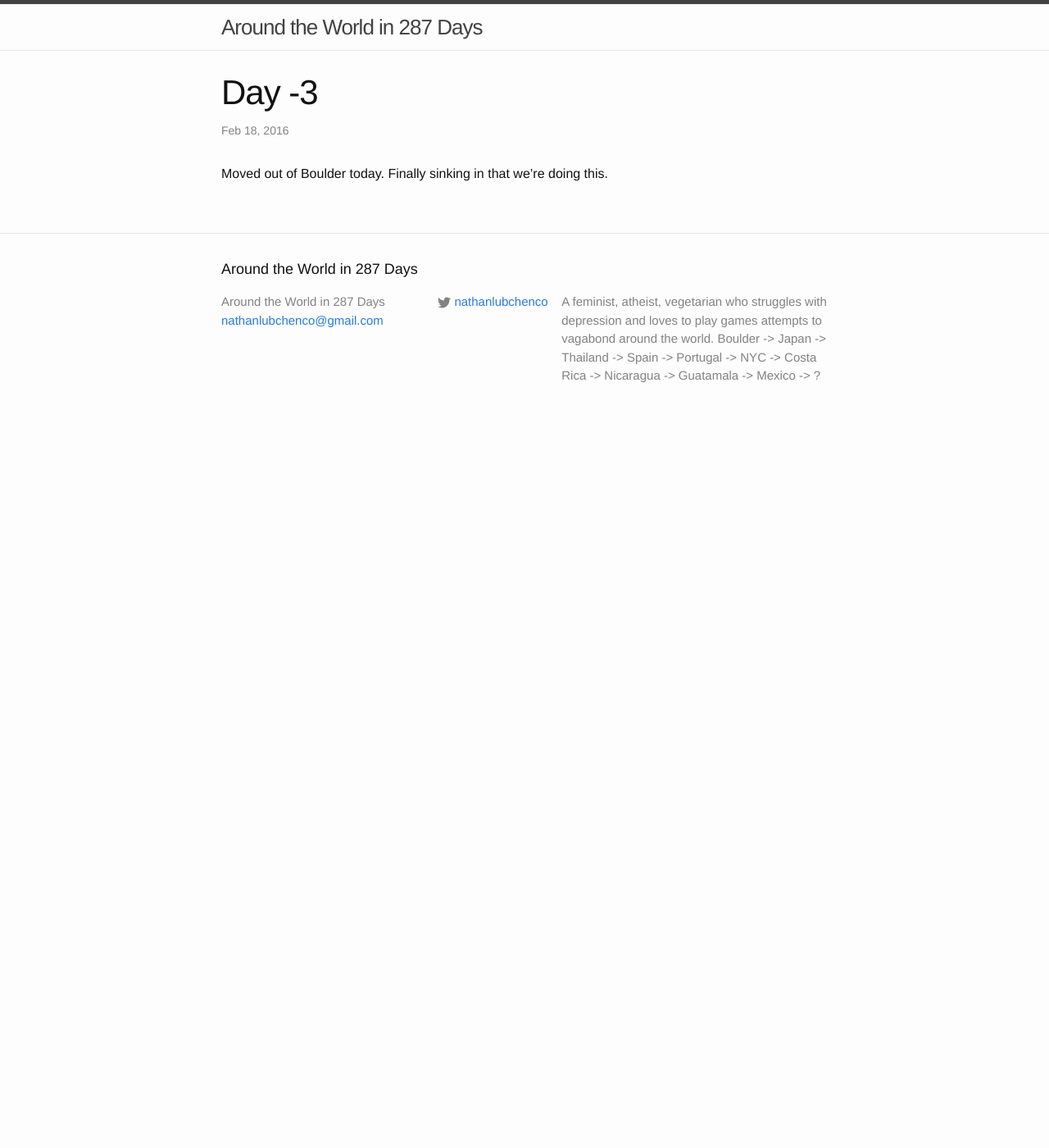
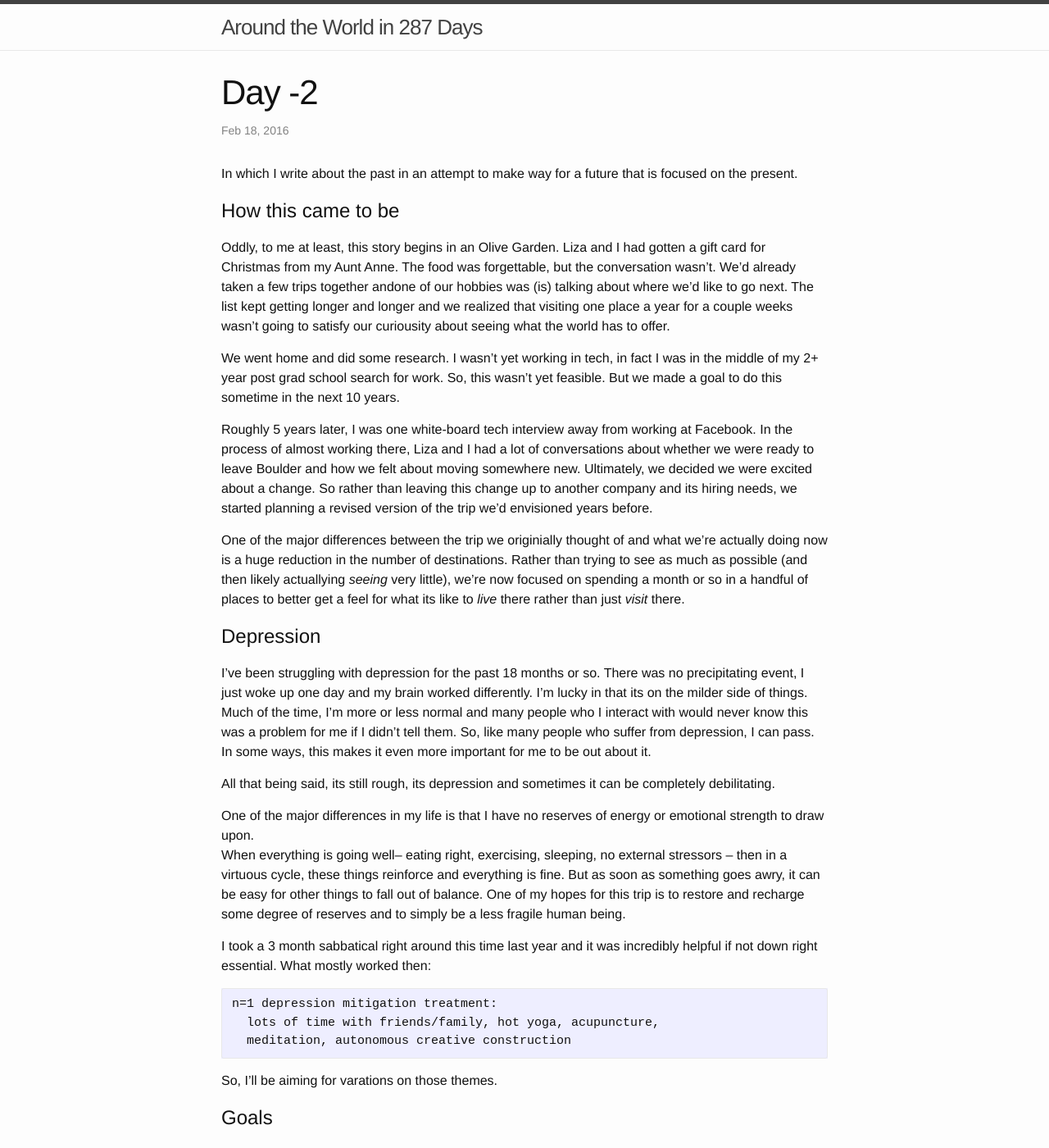
Before and after one commit to nathanlubchenco/blog, a Jekyll site: the page built from novicevagabond/_posts/2016-02-18-predeparture.markdown, in a window 1280 px wide and 1400 px high. Shown: the whole window at 82% size. Built offline with Jekyll 4.4.1, drawn with Linux system fonts in a browser that asks for light colours; some of the changed text lies outside the part shown.

Commit message:
first post

````diff
--- a/novicevagabond/_posts/2016-02-18-predeparture.markdown
+++ b/novicevagabond/_posts/2016-02-18-predeparture.markdown
@@ -1,7 +1,58 @@
 ---
 layout: post
-title:  "Day -3"
+title:  "Day -2"
 date:   2016-02-18 12:02:53 -0700
 categories: US long
 ---
-Moved out of Boulder today.  Finally sinking in that we're doing this.
+In which I write about the past in an attempt to make way for a future that is focused on the present.
+
+# How this came to be
+Oddly, to me at least, this story begins in an Olive Garden.  Liza and I had gotten a gift card for Christmas from my Aunt Anne. The food was forgettable, but the conversation wasn't.  We'd already taken a few trips together andone of our hobbies was (is) talking about where we'd like to go next.  The list kept getting longer and longer and we realized that visiting one place a year for a couple weeks wasn't going to satisfy our curiousity about seeing what the world has to offer.
+
+We went home and did some research.  I wasn't yet working in tech, in fact I was in the middle of my 2+ year post grad school search for work.  So, this wasn't yet feasible.  But we made a goal to do this sometime in the next 10 years.
+
+Roughly 5 years later, I was one white-board tech interview away from working at Facebook. In the process of almost working there, Liza and I had a lot of conversations about whether we were ready to leave Boulder and how we felt about moving somewhere new.  Ultimately, we decided we were excited about a change.  So rather than leaving this change up to another company and its hiring needs, we started planning a revised version of the trip we'd envisioned years before.
+
+One of the major differences between the trip we originially thought of and what we're actually doing now is a huge reduction in the number of destinations.  Rather than trying to see as much as possible (and then likely actuallying *seeing* very little), we're now focused on spending a month or so in a handful of places to better get a feel for what its like to *live* there rather than just *visit* there.
+
+# Depression
+
+I've been struggling with depression for the past 18 months or so. There was no precipitating event, I just woke up one day and my brain worked differently.  I'm lucky in that its on the milder side of things.  Much of the time, I'm more or less normal and many people who I interact with would never know this was a problem for me if I didn't tell them.  So, like many people who suffer from depression, I can pass. In some ways, this makes it even more important for me to be out about it.
+
+All that being said, its still rough, its depression and sometimes it can be completely debilitating.
+
+One of the major differences in my life is that I have no reserves of energy or emotional strength to draw upon.
+When everything is going well-- eating right, exercising, sleeping, no external stressors -- then in a virtuous cycle, these things reinforce and everything is fine.  But as soon as something goes awry, it can be easy for other things to fall out of balance.  One of my hopes for this trip is to restore and recharge some degree of reserves and to simply be a less fragile human being.
+
+I took a 3 month sabbatical right around this time last year and it was incredibly helpful if not down right essential. What mostly worked then:
+
+```
+n=1 depression mitigation treatment:
+  lots of time with friends/family, hot yoga, acupuncture,
+  meditation, autonomous creative construction
+```
+
+So, I'll be aiming for varations on those themes.
+
+# Goals
+Among other things, I want to re-wire my brain to have some different default preferences.  I'd like to reach for a book before finding something to watch on netflix.  This is not to say anything significant against consuming entertainment, I think that the occasional netflix binge is part of a life well lived.  But I'd rather things like netflix, twitter, video games and other things easily at our finger tips be considered, mindful choices instead of habitual actions.
+
+#### Non-exhaustive:
++ Exercise 6 days a week
++ Meditate / cultivate mindfulness practice every day
++ Read at least the dozen or so books that i've acquired for the trip (unordered)
+    +   Diaspora : Greg Egan
+    +   The Name of the Wind: Patrick Rothfuss
+    +   The Glass Bead Game: Hermann Hesse
+    +   The Water Knife: Paolo Bacigalupi
+    +   The Wreck of the River of Stars: Michael Flynn
+    +   Snow Crash: Neal Stephenson
+    +   Neuromancer: William Gibson
+    +   The Illuminatus! Trilogy: Robert Shea
+    +   Storm Front (Dresden Files 1): Jim Butcher
+    +   The Mechanical (The Alchemy Wars): Ian Tregillis
+    +   Seveneves: Neal Stephenson
+    +   The Black Cloud: Fred Hoyle
+    +   Armada: Ernest Cline
+
+Hopefully other goals will continue to emerge as brain space continues to free up.
````
